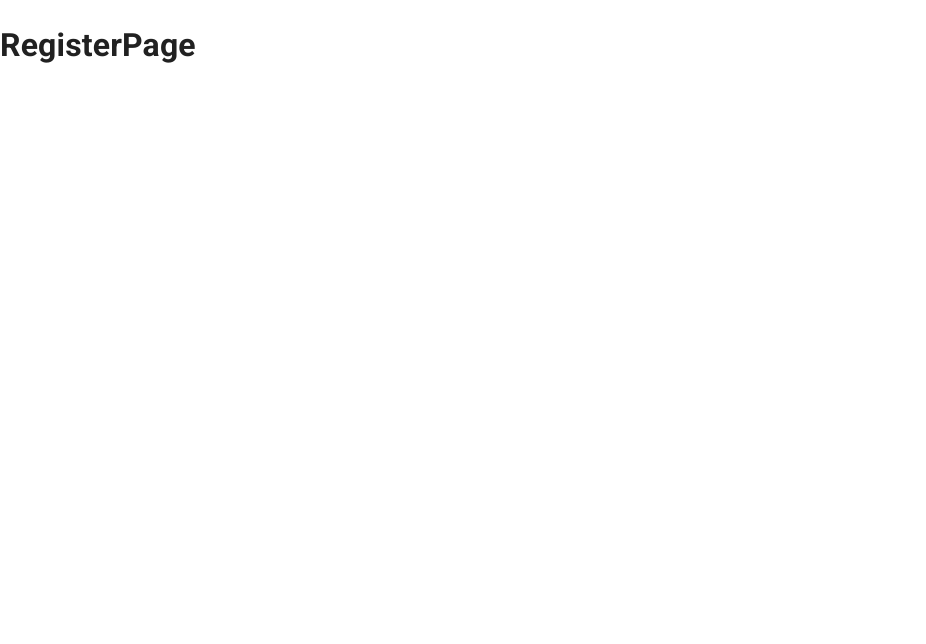
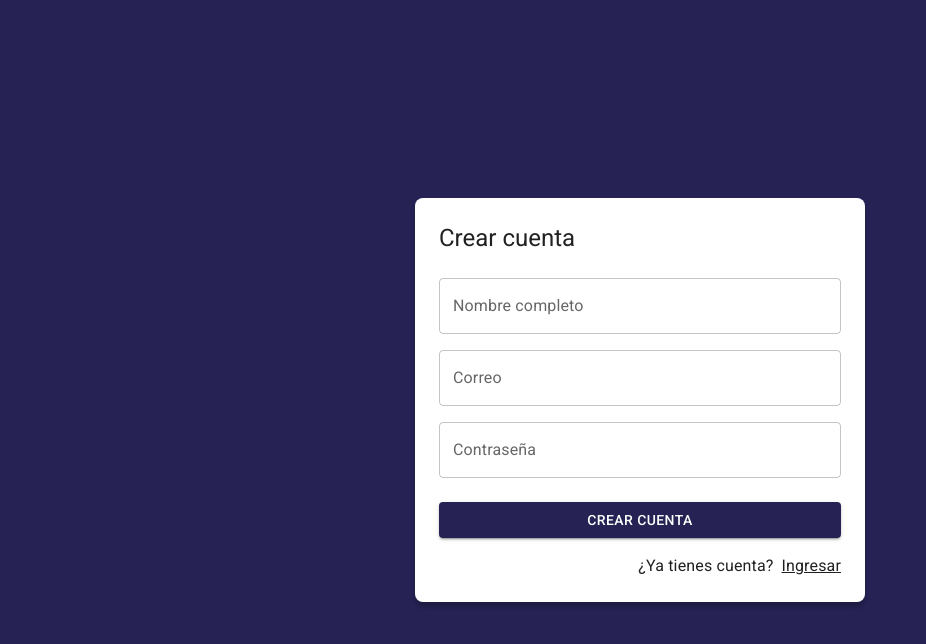
Before and after one commit to manuelherreram/journal-app-react, a React (Vite) app: page /auth/register in a window 1280 px wide. Shown: the top 644 px of the page, without its empty margins (0-926 px from the left). Built offline with nearby package versions, Linux system fonts and the light colour scheme.

Commit message:
Diseño login y registro con material ui

```diff
--- /dev/null
+++ b/src/auth/layout/AuthLayout.jsx
@@ -0,0 +1,31 @@
+import { Grid, Typography } from "@mui/material";
+
+export const AuthLayout = ({ children, title = "" }) => {
+  return (
+    <Grid
+      container
+      spacing={0}
+      direction="column"
+      alignItems="center"
+      justifyContent="center"
+      sx={{ minHeight: "100vh", backgroundColor: "primary.main", padding: 4 }}
+    >
+      <Grid
+        item
+        className="box-shadow"
+        xs={3}
+        sx={{
+          width: { sm: 450 },
+          backgroundColor: "white",
+          padding: 3,
+          borderRadius: 2,
+        }}
+      >
+        <Typography variant="h5" sx={{ mb: 1 }}>
+          {title}
+        </Typography>
+        {children}
+      </Grid>
+    </Grid>
+  );
+};
--- a/src/auth/pages/LoginPage.jsx
+++ b/src/auth/pages/LoginPage.jsx
@@ -1,25 +1,11 @@
-import { Grid, TextField, Typography } from "@mui/material";
+import { Link as RouterLink } from "react-router-dom";
+import { Google } from "@mui/icons-material";
+import { Button, Grid, Link, TextField, Typography } from "@mui/material";
+import { AuthLayout } from "../layout/AuthLayout";
 
 export const LoginPage = () => {
   return (
-    <Grid
-      container
-      spacing={0}
-      direction="column"
-      alignItems="center"
-      justifyContent="center"
-      sx={{ minHeight: "100vh", backgroundColor: "primary.main", padding: 4 }}
-    >
-      <Grid
-        item
-        className="box-shadow"
-        xs={3}
-        sx={{ backgroundColor: "white", padding: 3, borderRadius: 2 }}
-      >
-        <Typography variant="h5" sx={{ mb: 1 }}>
-          Login
-        </Typography>
-
+    <AuthLayout title="Login">
       <form>
         <Grid container>
           <Grid item xs={12} sx={{ mt: 2 }}>
@@ -37,10 +23,28 @@
               placeholder="Contraseña"
               fullWidth
             />
+
+            <Grid container spacing={2} sx={{ mb: 2, mt: 1 }}>
+              <Grid item xs={12} sm={6}>
+                <Button variant="contained" fullWidth>
+                  Login
+                </Button>
+              </Grid>
+              <Grid item xs={12} sm={6}>
+                <Button variant="contained" fullWidth>
+                  <Google />
+                  <Typography sx={{ ml: 1 }}>Google</Typography>
+                </Button>
+              </Grid>
+            </Grid>
+          </Grid>
+          <Grid container direction="row" justifyContent="end">
+            <Link component={RouterLink} color="inherit" to="/auth/register">
+              Crear una cuenta
+            </Link>
           </Grid>
         </Grid>
       </form>
-      </Grid>
-    </Grid>
+    </AuthLayout>
   );
 };
--- a/src/auth/pages/RegisterPage.jsx
+++ b/src/auth/pages/RegisterPage.jsx
@@ -1,7 +1,53 @@
+import { Link as RouterLink } from "react-router-dom";
+import { Google } from "@mui/icons-material";
+import { Button, Grid, Link, TextField, Typography } from "@mui/material";
+import { AuthLayout } from "../layout/AuthLayout";
+
 export const RegisterPage = () => {
   return (
-    <>
-      <h1>RegisterPage</h1>
-    </>
+    <AuthLayout title="Crear cuenta">
+      <form>
+        <Grid container>
+          <Grid item xs={12} sx={{ mt: 2 }}>
+            <TextField
+              label="Nombre completo"
+              type="text"
+              placeholder="John Doe"
+              fullWidth
+            />
+          </Grid>
+          <Grid item xs={12} sx={{ mt: 2 }}>
+            <TextField
+              label="Correo"
+              type="email"
+              placeholder="correo@gmail.com"
+              fullWidth
+            />
+          </Grid>
+          <Grid item xs={12} sx={{ mt: 2 }}>
+            <TextField
+              label="Contraseña"
+              type="password"
+              placeholder="Contraseña"
+              fullWidth
+            />
+
+            <Grid container spacing={2} sx={{ mb: 2, mt: 1 }}>
+              <Grid item xs={12}>
+                <Button variant="contained" fullWidth>
+                  Crear cuenta
+                </Button>
+              </Grid>
+            </Grid>
+          </Grid>
+          <Grid container direction="row" justifyContent="end">
+            <Typography sx={{ mr: 1 }}>¿Ya tienes cuenta?</Typography>
+            <Link component={RouterLink} color="inherit" to="/auth/login">
+              Ingresar
+            </Link>
+          </Grid>
+        </Grid>
+      </form>
+    </AuthLayout>
   );
 };
```
Lines whose indentation alone changed are shown as unchanged.
